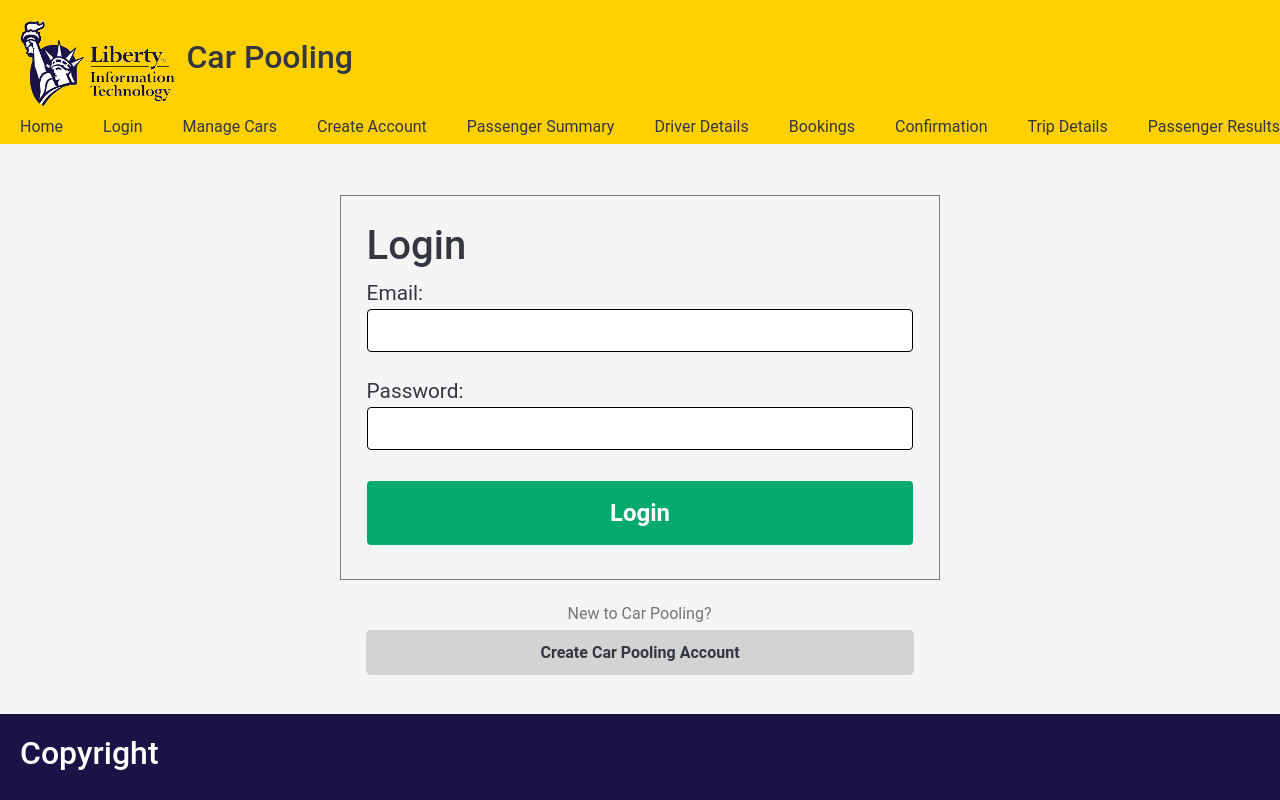
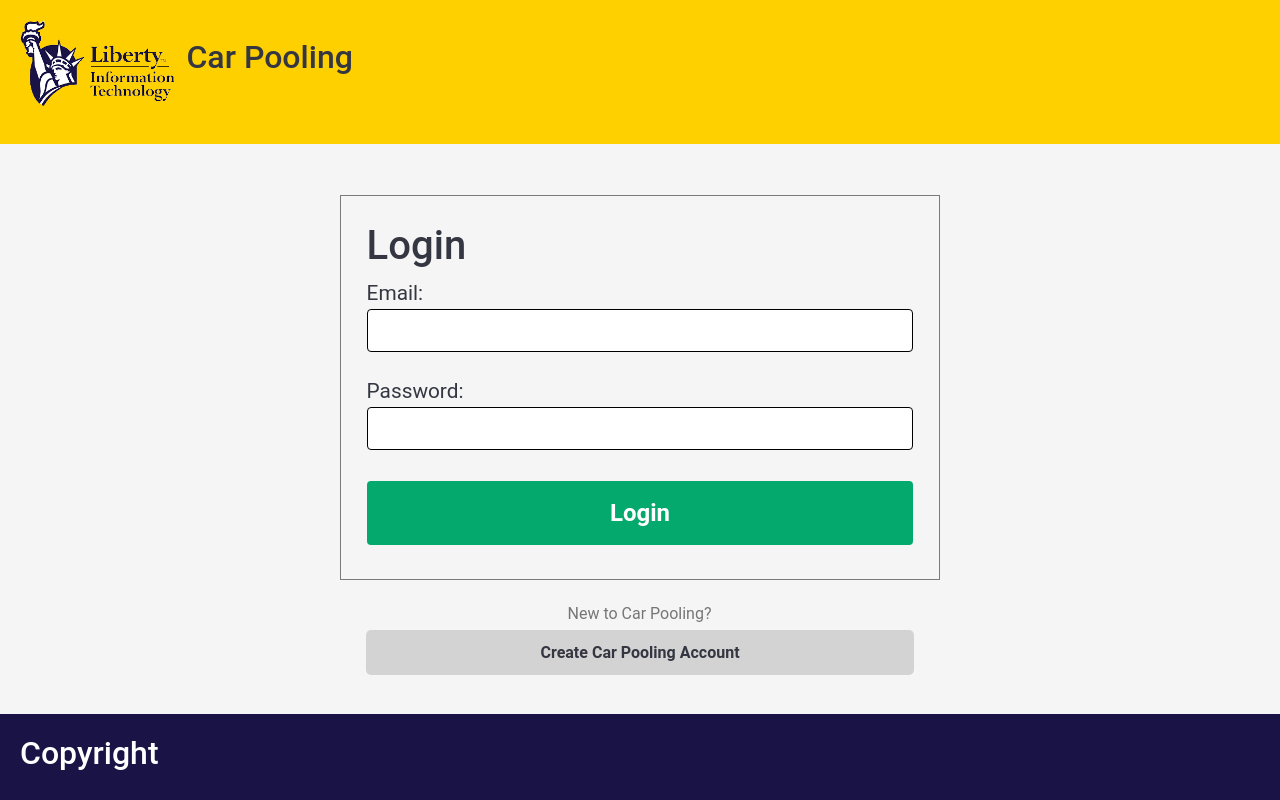
Before and after one commit to n1603120/car-pooling-repo, an Angular app: page /login in a window 1280 px wide. Built offline with nearby package versions, Linux system fonts and the light colour scheme; no server answers.

Commit message:
Header updated

```diff
--- a/src/app/header/header.component.html
+++ b/src/app/header/header.component.html
@@ -2,17 +2,8 @@
   <img src="../../assets/images/Liberty-IT-Logo-Trans.png" alt="Liberty-IT-Logo">
   <h2>Car Pooling</h2>
   <div class="navbar">
-    <a routerLink="/home">Home</a>
-    <a routerLink="/login">Login</a>
-    <a *ngIf="isLoggedIn()" routerLink="/edit-account">Edit Account</a>
-    <a routerLink="/view-cars">Manage Cars</a>
-    <a routerLink="/create-account">Create Account</a>
-    <a routerLink="/summary">Passenger Summary</a>
-    <a routerLink="/register-driver">Driver Details</a>
-    <a routerLink="/bookings">Bookings</a>
-    <a routerLink="/confirmation">Confirmation</a>
-    <a routerLink="/trip-details">Trip Details</a>
-    <a routerLink="/passenger-results">Passenger Results</a>
+    <a *ngIf="isLoggedIn()" class="buttons" routerLink="/edit-account">Edit Account</a>
+    <a *ngIf="isLoggedIn()" class="buttons" routerLink="/view-cars">Manage Cars</a>
   </div>
 </div>
 <div id = "mainDisplay">
```
